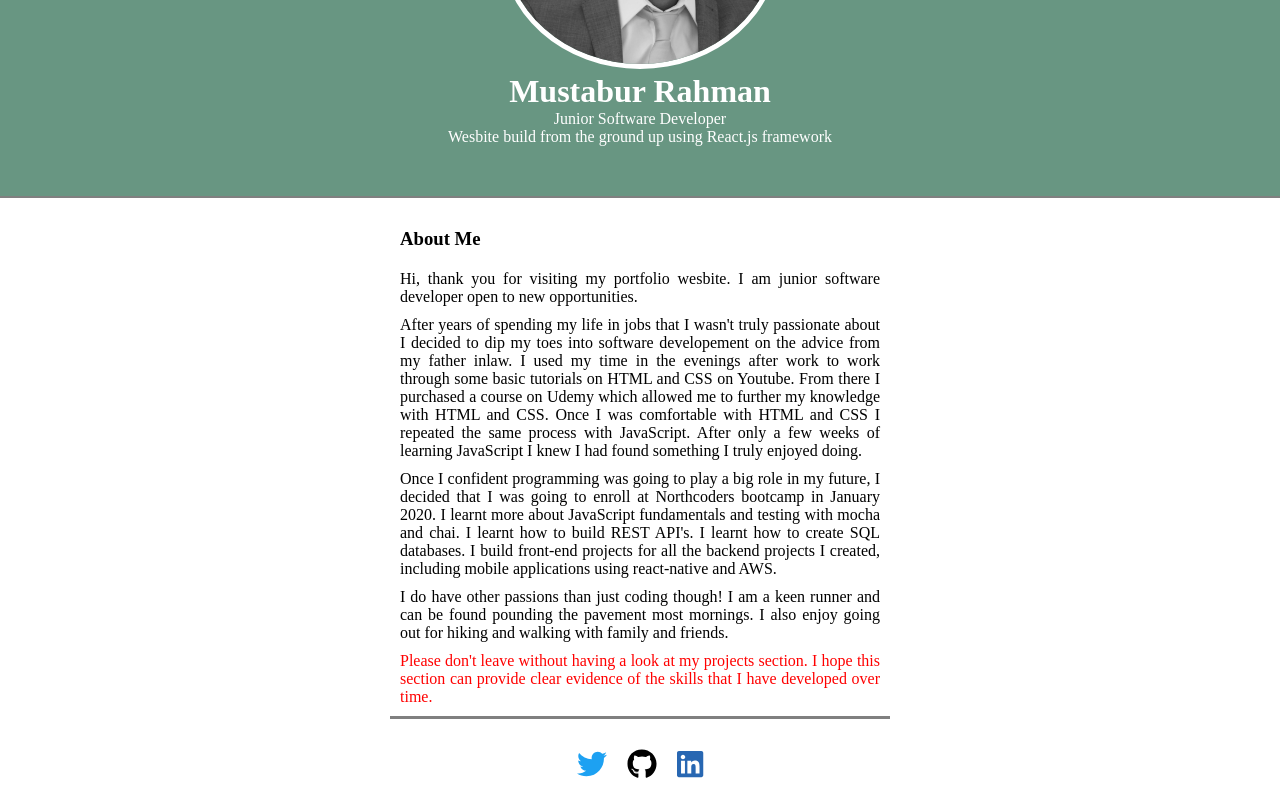
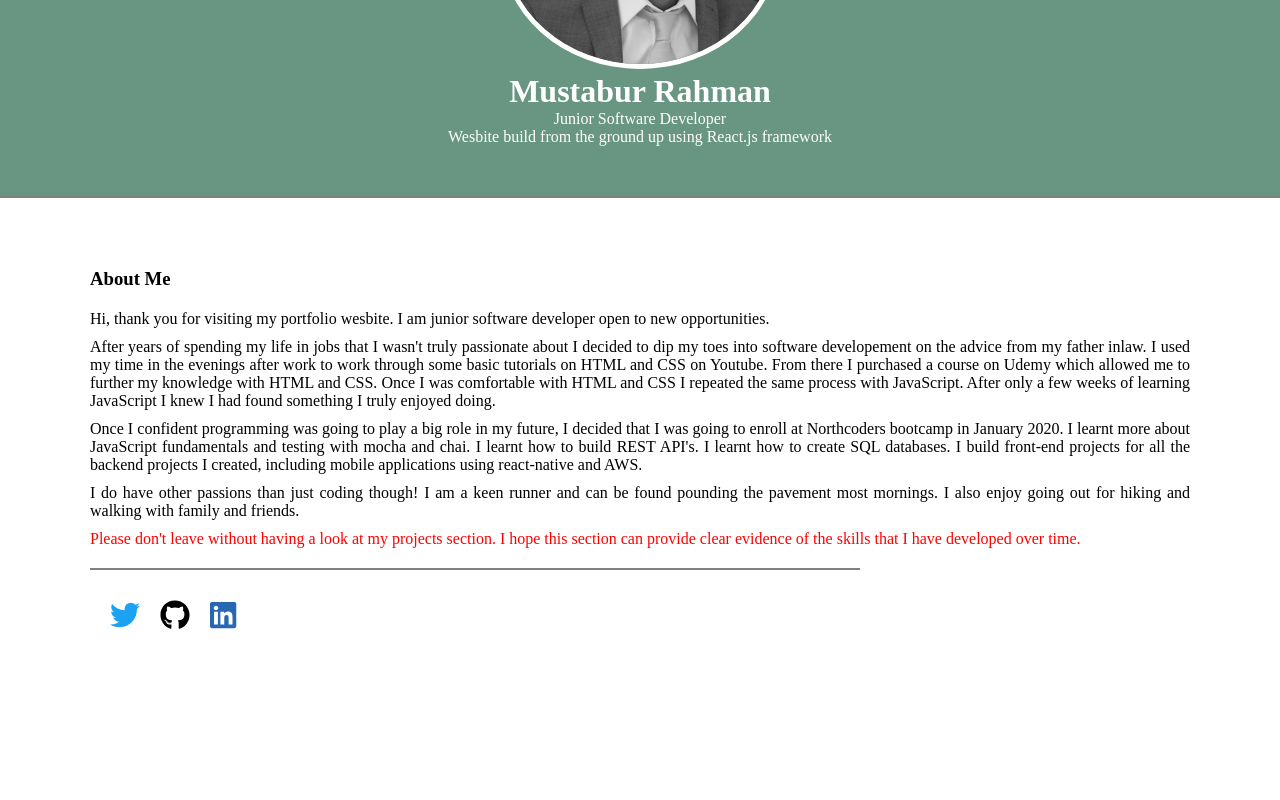
Before and after one commit to mrahman22/my-portfolio-website, a React (Create React App) app: page / in a window 1280 px wide. Shown: the part 313-1113 px from the top of the page. After the commit the page ends 1024 px from the top, so only its background shows below. Built offline with nearby package versions, Linux system fonts and the light colour scheme; the HTML template or start-up script is replaced by a standard one; a web font is replaced by a local one.

Commit message:
changed the look of the home page

```diff
--- a/src/App.css
+++ b/src/App.css
@@ -115,11 +115,16 @@ label.logo {
 
 
 .about-me {
-   margin-top: 10px;
-   width: 500px;
-   padding: 10px;
+   margin: 10px 40px;
+   padding: 50px;
    text-align: justify;
-   border-bottom: 3px solid gray;
+}
+
+.underline {
+  padding-top: 10px;
+  align-self: center;
+  border-bottom: 2px solid gray;
+  width: 70%;
 }
 
 /*==================== About-me Styling =============================*/
@@ -136,7 +141,6 @@ label.logo {
   margin-top: 10px;
   padding: 10px;
   display: flex;
-  justify-content: center;
   font-size: 20px;
 }
 
--- a/src/components/AboutMe.jsx
+++ b/src/components/AboutMe.jsx
@@ -1,4 +1,5 @@
 import React from "react";
+import Footer from "./Footer";
 
 function AboutMe() {
   return (
@@ -37,6 +38,8 @@ function AboutMe() {
           this section can provide clear evidence of the skills that I have
           developed over time.
         </p>
+        <p className="underline"></p>
+        <Footer />
       </div>
     </div>
   );
--- a/src/components/Home.jsx
+++ b/src/components/Home.jsx
@@ -8,7 +8,7 @@ function Home() {
         <div>
             <Showcase />
             <AboutMe />
-            <Footer />
+            {/* <Footer /> */}
         </div>
     )
 }
```
